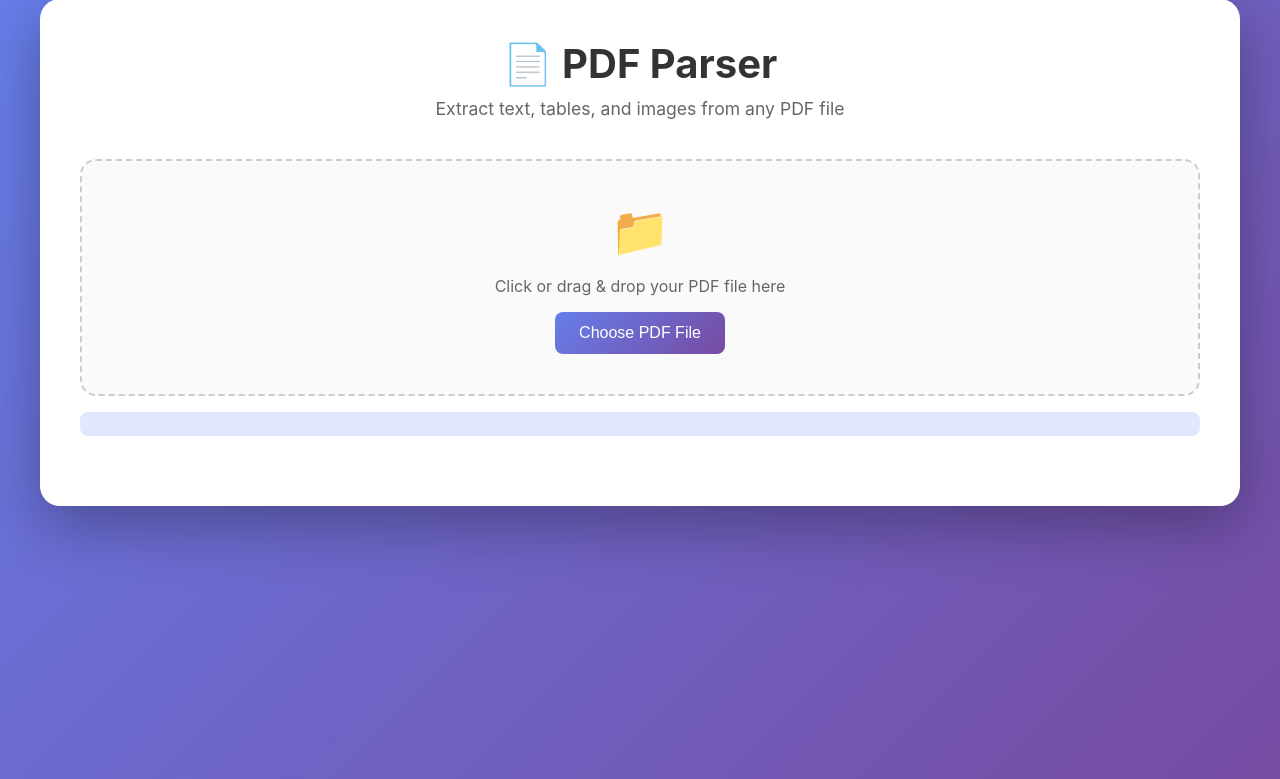
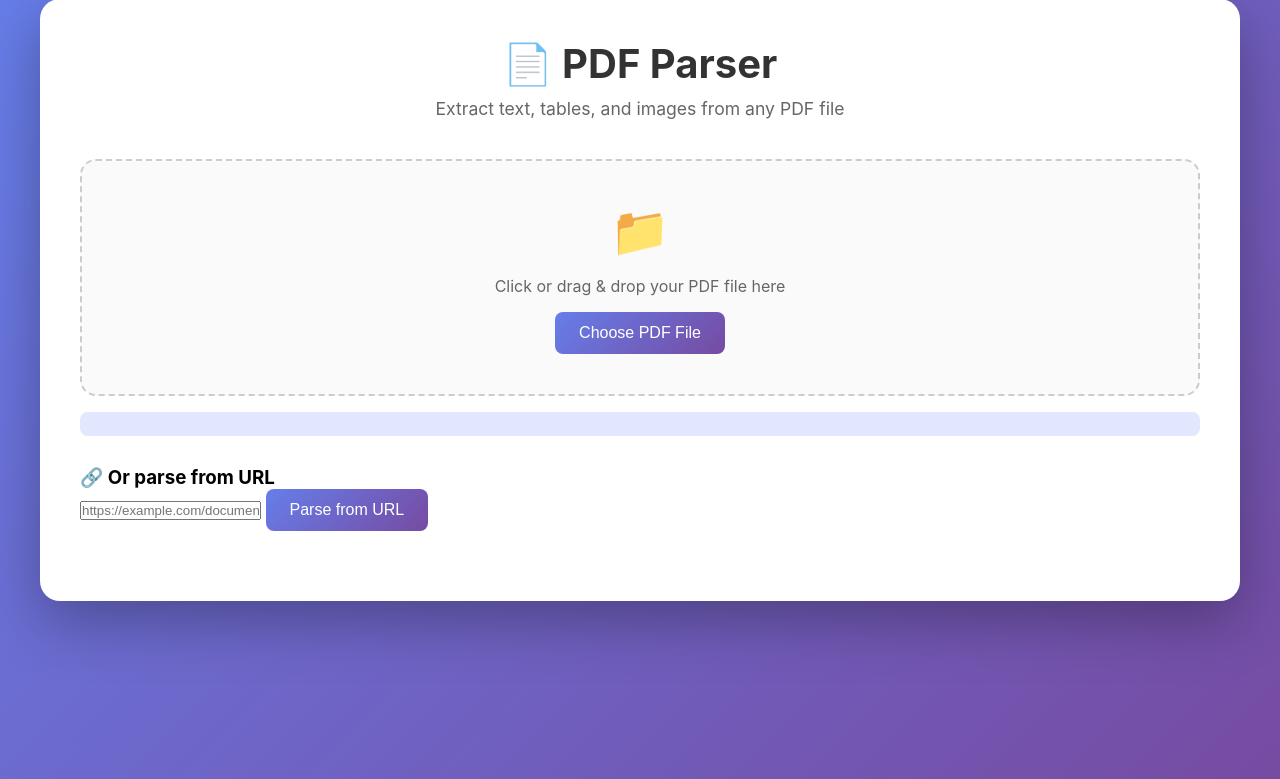
Before and after one commit to peterkay57/Pdf-parser-, a Flask app: page / in a window 1280 px wide. Shown: the part 21-800 px from the top of the page. Run offline with Flask 3, Linux system fonts and the light colour scheme.

Commit message:
Add URL parsing functionality to PDF parser

```diff
--- a/templates/index.html
+++ b/templates/index.html
@@ -13,6 +13,7 @@
             <p>Extract text, tables, and images from any PDF file</p>
         </header>
 
+        <!-- File Upload Section -->
         <div class="upload-section">
             <div class="upload-area" id="uploadArea">
                 <div class="upload-icon">📁</div>
@@ -21,6 +22,15 @@
                 <button class="upload-btn" id="uploadBtn">Choose PDF File</button>
             </div>
             <div id="fileName" class="file-name"></div>
+        </div>
+
+        <!-- URL Section -->
+        <div class="url-section">
+            <h3>🔗 Or parse from URL</h3>
+            <div class="url-input-group">
+                <input type="text" id="pdfUrl" placeholder="https://example.com/document.pdf" class="url-input">
+                <button id="parseUrlBtn" class="upload-btn">Parse from URL</button>
+            </div>
         </div>
 
         <div class="loading" id="loading" style="display: none;">
@@ -38,7 +48,10 @@
         const fileName = document.getElementById('fileName');
         const loading = document.getElementById('loading');
         const resultsDiv = document.getElementById('results');
+        const parseUrlBtn = document.getElementById('parseUrlBtn');
+        const pdfUrlInput = document.getElementById('pdfUrl');
 
+        // File upload handler
         uploadBtn.addEventListener('click', () => {
             fileInput.click();
         });
@@ -69,6 +82,42 @@
             }
         });
 
+        // URL parser handler
+        if (parseUrlBtn) {
+            parseUrlBtn.addEventListener('click', async () => {
+                const url = pdfUrlInput.value.trim();
+                if (!url) {
+                    alert('Please enter a PDF URL');
+                    return;
+                }
+
+                loading.style.display = 'flex';
+                resultsDiv.innerHTML = '';
+                fileName.textContent = `📄 URL: ${url.substring(0, 60)}...`;
+
+                try {
+                    const response = await fetch('/parse-pdf-url', {
+                        method: 'POST',
+                        headers: { 'Content-Type': 'application/json' },
+                        body: JSON.stringify({ url: url })
+                    });
+
+                    const data = await response.json();
+                    loading.style.display = 'none';
+
+                    if (data.error) {
+                        resultsDiv.innerHTML = `<div class="error">❌ Error: ${data.error}</div>`;
+                    } else {
+                        displayResults(data);
+                    }
+                } catch (error) {
+                    loading.style.display = 'none';
+                    resultsDiv.innerHTML = `<div class="error">❌ Error: ${error.message}</div>`;
+                }
+            });
+        }
+
+        // File upload parser
         async function parsePDF(file) {
             fileName.textContent = `📄 ${file.name}`;
             loading.style.display = 'flex';
@@ -103,7 +152,7 @@
             let html = `
                 <div class="result-card">
                     <h3>📊 Summary</h3>
-                    <p><strong>Filename:</strong> ${data.filename}</p>
+                    <p><strong>Filename:</strong> ${escapeHtml(data.filename)}</p>
                     <p><strong>Pages:</strong> ${data.page_count}</p>
                     <p><strong>Characters extracted:</strong> ${data.text_length.toLocaleString()}</p>
                 </div>
@@ -126,7 +175,7 @@
                 data.tables.forEach((table, idx) => {
                     html += `<details>
                         <summary>Table on Page ${table.page}</summary>
-                        <pre>${JSON.stringify(table.data, null, 2)}</pre>
+                        <pre>${escapeHtml(JSON.stringify(table.data, null, 2))}</pre>
                     </details>`;
                 });
                 html += `</div>`;
@@ -136,6 +185,7 @@
         }
 
         function escapeHtml(text) {
+            if (!text) return '';
             const div = document.createElement('div');
             div.textContent = text;
             return div.innerHTML;
```
